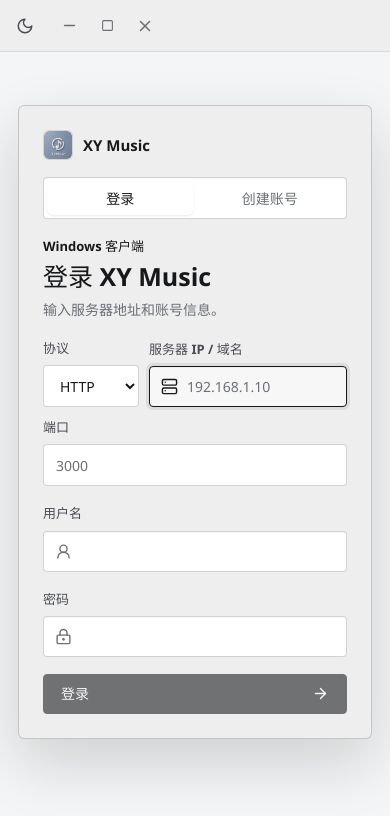
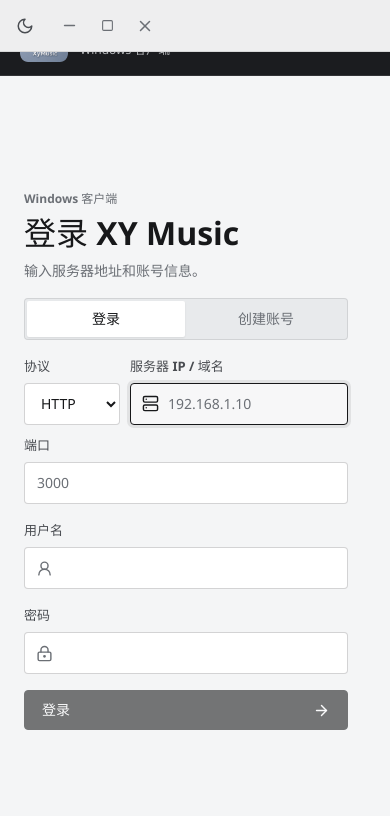
Before and after one commit to muchenspace/XyMusic, a Vue app in the folder Client/XyMusicForWin/: page / in a window 390 px wide. Shown: the top 816 px of the page. Built offline with nearby package versions, Linux system fonts and the light colour scheme.

Commit message:
重构 Windows 客户端账户与设置界面
登录页拆分为品牌区与表单区两栏，调整标题与模式切换顺序；设置页侧边导航由卡片改为右侧分隔线样式并收窄栏宽，统一标题字号、间距与激活态背景

```diff
--- a/Client/XyMusicForWin/src/presentation/components/LoginView.vue
+++ b/Client/XyMusicForWin/src/presentation/components/LoginView.vue
@@ -72,13 +72,20 @@
 
 <template>
   <main class="login-view">
+    <section class="login-brand-panel" aria-label="XY Music Windows 客户端">
+      <div class="login-brand">
+        <img class="login-brand-mark" :src="brandMark" alt="" />
+        <div><strong>XY Music</strong><span>Windows 客户端</span></div>
+      </div>
+    </section>
+
+    <section class="login-form-panel">
       <form class="login-card" :aria-busy="submitting" @submit.prevent="submit">
-      <div class="login-brand"><span class="brand-mark"><img :src="brandMark" alt="" /></span><strong>XY Music</strong></div>
+        <div class="login-heading"><p>Windows 客户端</p><h1>{{ mode === 'login' ? '登录 XY Music' : '创建 XY Music 账号' }}</h1><span>{{ mode === 'login' ? '输入服务器地址和账号信息。' : '账号将创建在当前连接的服务器。' }}</span></div>
         <div class="auth-mode-switch" role="tablist" aria-label="账号操作">
           <button type="button" role="tab" :aria-selected="mode === 'login'" :class="{ active: mode === 'login' }" @click="switchMode('login')">登录</button>
           <button type="button" role="tab" :aria-selected="mode === 'register'" :class="{ active: mode === 'register' }" @click="switchMode('register')">创建账号</button>
         </div>
-      <div class="login-heading"><p>Windows 客户端</p><h1>{{ mode === 'login' ? '登录 XY Music' : '创建 XY Music 账号' }}</h1><span>{{ mode === 'login' ? '输入服务器地址和账号信息。' : '账号将创建在当前连接的服务器。' }}</span></div>
 
         <div class="server-config-fields">
           <label class="field-group server-protocol"><span>协议</span><select v-model="protocol" required><option value="http">HTTP</option><option value="https">HTTPS</option></select></label>
@@ -104,5 +111,6 @@
           <span>{{ submitting ? "正在提交…" : mode === 'login' ? '登录' : '创建账号' }}</span><UserPlus v-if="!submitting && mode === 'register'" :size="17" aria-hidden="true" /><ArrowRight v-else-if="!submitting" :size="17" aria-hidden="true" />
         </button>
       </form>
+    </section>
   </main>
 </template>
--- a/Client/XyMusicForWin/src/styles/content.css
+++ b/Client/XyMusicForWin/src/styles/content.css
@@ -184,64 +184,75 @@
 .collection-header .collection-description { display: -webkit-box; overflow: hidden; max-width: 700px; -webkit-box-orient: vertical; -webkit-line-clamp: 2; line-height: 1.5; }
 
 .settings-view { width: 100%; max-width: none; margin: 0; }
-.settings-layout { display: grid; grid-template-columns: 196px minmax(0, 1fr); align-items: start; gap: clamp(24px, 3vw, 48px); }
-.settings-nav { position: sticky; top: 20px; display: grid; gap: 4px; padding: 6px; border: 1px solid var(--line); border-radius: var(--radius-md); background: var(--surface-solid); box-shadow: var(--shadow-sm); }
-.settings-nav-item { display: grid; width: 100%; min-height: 44px; grid-template-columns: 20px minmax(0, 1fr); align-items: center; gap: 10px; padding: 0 11px; border: 1px solid transparent; border-radius: var(--radius-sm); color: var(--text-secondary); background: transparent; cursor: pointer; text-align: left; font-size: 14px; font-weight: 600; transition: color var(--motion-fast) var(--ease-standard), border-color var(--motion-fast) var(--ease-standard), background var(--motion-fast) var(--ease-standard); }
-.settings-nav-item:hover { border-color: var(--line); color: var(--text); background: var(--surface-hover); }
-.settings-nav-item.active { border-color: color-mix(in srgb, var(--accent) 42%, var(--line)); color: var(--text); background: var(--accent-soft); box-shadow: inset 0 1px color-mix(in srgb, var(--text) 3%, transparent); }
-.settings-nav-item.active svg { color: var(--accent); }
+.settings-view > .section-heading { margin-bottom: 34px; }
+.settings-view > .section-heading h2 { font-size: 34px; }
+.settings-view > .section-heading p { font-size: 14px; }
+.settings-layout { display: grid; grid-template-columns: 184px minmax(0, 1fr); align-items: start; gap: clamp(32px, 4vw, 64px); }
+.settings-nav { position: sticky; top: 20px; display: grid; gap: 3px; padding: 0 22px 0 0; border-right: 1px solid var(--line); }
+.settings-nav-item { display: grid; width: 100%; min-height: 42px; grid-template-columns: 20px minmax(0, 1fr); align-items: center; gap: 10px; padding: 0 10px; border: 0; border-radius: var(--radius-sm); color: var(--text-muted); background: transparent; cursor: pointer; text-align: left; font-size: 14px; font-weight: 600; transition: color var(--motion-fast) var(--ease-standard), background var(--motion-fast) var(--ease-standard), box-shadow var(--motion-fast) var(--ease-standard); }
+.settings-nav-item:hover { color: var(--text); background: var(--surface-hover); }
+.settings-nav-item.active { color: var(--text); background: var(--surface-hover); box-shadow: inset 2px 0 var(--accent); }
+.settings-nav-item.active svg { color: var(--text); }
 .settings-panel { min-width: 0; }
-.settings-category-heading { padding: 1px 0 20px; border-bottom: 1px solid var(--line); }
+.settings-category-heading { padding: 0 0 22px; border-bottom: 1px solid var(--line-strong); }
 .settings-category-heading h3, .settings-category-heading p { margin: 0; }
-.settings-category-heading h3 { font-size: 22px; line-height: 1.25; }
+.settings-category-heading h3 { font-size: 24px; line-height: 1.2; }
 .settings-category-heading p { margin-top: 6px; color: var(--text-muted); font-size: 14px; }
 .settings-grid { display: grid; grid-template-columns: minmax(0, 1fr); gap: 0; align-items: start; }
-.settings-card { display: grid; gap: 18px; padding: 24px 0 28px; border-bottom: 1px solid var(--line); }
-.settings-card:first-child { padding-top: 0; }
+.settings-card { display: grid; gap: 20px; padding: 30px 0 32px; border-bottom: 1px solid var(--line); }
 .settings-card:last-child { border-bottom: 0; }
 .settings-card--profile { grid-row: auto; }
-.settings-card-heading { display: flex; align-items: flex-start; gap: 11px; }
-.settings-icon { display: grid; width: 34px; height: 34px; flex: 0 0 auto; place-items: center; border: 1px solid color-mix(in srgb, var(--accent) 36%, var(--line)); border-radius: 8px; color: var(--accent); background: var(--accent-soft); box-shadow: inset 0 1px color-mix(in srgb, var(--text) 3%, transparent); }
+.settings-card-heading { display: grid; grid-template-columns: 28px minmax(0, 1fr); align-items: flex-start; gap: 12px; }
+.settings-icon { display: grid; width: 28px; height: 28px; place-items: center; color: var(--text-secondary); }
 .settings-card-heading h3, .settings-card-heading p { margin: 0; }
-.settings-card-heading h3 { font-size: 15px; }
+.settings-card-heading h3 { font-size: 16px; }
 .settings-card-heading p { margin-top: 3px; color: var(--text-muted); font-size: 13px; }
-.avatar-setting { display: grid; grid-template-columns: 78px minmax(0, 1fr); align-items: center; gap: 16px; }
-.avatar-setting > img, .avatar-setting > span { display: grid; width: 78px; height: 78px; place-items: center; border: 1px solid color-mix(in srgb, var(--accent) 38%, var(--line-strong)); border-radius: 50%; color: var(--accent-contrast); background: var(--accent); box-shadow: var(--shadow-md); object-fit: cover; font-size: 24px; font-weight: 700; }
+.settings-card > .field-group { grid-template-columns: minmax(160px, 1fr) minmax(280px, 520px); align-items: center; gap: 24px; }
+.settings-card > .field-group:has(textarea) { align-items: start; }
+.settings-card > .field-group + .field-group { padding-top: 18px; border-top: 1px solid var(--line); }
+.avatar-setting { display: grid; grid-template-columns: 72px minmax(0, 1fr); align-items: center; gap: 18px; }
+.avatar-setting > img, .avatar-setting > span { display: grid; width: 72px; height: 72px; place-items: center; border-radius: 50%; color: var(--accent-contrast); background: var(--accent); object-fit: cover; font-size: 23px; font-weight: 700; }
 .avatar-setting strong, .avatar-setting small { display: block; }
 .avatar-setting small { margin: 4px 0 10px; color: var(--text-muted); font-size: 13px; }
 .avatar-setting .secondary-button { min-height: 32px; padding-inline: 12px; }
 .settings-actions { display: flex; justify-content: flex-end; }
 .server-config-fields { display: grid; grid-template-columns: 104px minmax(0, 1fr) 92px; align-items: end; gap: 10px; }
 .server-config-fields .input-shell { min-width: 0; }
-.account-details { display: grid; grid-template-columns: repeat(2, minmax(0, 1fr)); gap: 0; margin: 0; }
-.account-details > div { min-width: 0; padding: 4px 24px 4px 0; border-right: 1px solid var(--line); }
+.account-details { display: grid; grid-template-columns: repeat(2, minmax(0, 1fr)); gap: 0; margin: 0; border-top: 1px solid var(--line); border-bottom: 1px solid var(--line); }
+.account-details > div { min-width: 0; padding: 14px 24px 14px 0; border-right: 1px solid var(--line); }
 .account-details > div:last-child { padding-left: 24px; border-right: 0; }
 .account-details dt { color: var(--text-muted); font-size: 13px; font-weight: 600; }
 .account-details dd { overflow: hidden; margin: 6px 0 0; color: var(--text); font-size: 13px; font-weight: 600; text-overflow: ellipsis; white-space: nowrap; }
-.setting-row { display: flex; align-items: center; justify-content: space-between; gap: 18px; padding-top: 15px; border-top: 1px solid var(--line); }
+.setting-row { display: flex; min-height: 64px; align-items: center; justify-content: space-between; gap: 18px; padding: 12px 0; border-top: 1px solid var(--line); }
 .setting-row strong, .setting-row small { display: block; }
 .setting-row strong { font-size: 14px; }
 .setting-row small { margin-top: 4px; color: var(--text-muted); font-size: 13px; }
 .lyrics-font-setting > span:first-child { display: flex; align-items: center; justify-content: space-between; }
 .lyrics-font-setting output { color: var(--text-muted); font-size: 13px; font-variant-numeric: tabular-nums; }
-.lyrics-color-settings { display: grid; grid-template-columns: repeat(2, minmax(0, 1fr)); gap: 12px; }
+.lyrics-color-settings { display: grid; grid-template-columns: repeat(2, minmax(0, 1fr)); gap: 16px; }
 .lyrics-color-settings input[type="color"] { height: 40px; padding: 4px 6px; cursor: pointer; }
-.danger-zone .settings-icon { border-color: color-mix(in srgb, var(--danger) 25%, var(--line)); color: var(--danger); background: var(--danger-soft); }
+.danger-zone .settings-icon { color: var(--danger); }
 .setting-row.danger strong { color: var(--danger); }
 
-.login-view { display: grid; width: 100%; height: 100%; place-items: center; overflow: hidden; padding: 28px; background: var(--bg); }
-.login-card { display: grid; width: min(100%, 410px); max-height: calc(100vh - 72px); gap: 17px; overflow-y: auto; padding: 28px; border: 1px solid var(--line-strong); border-radius: var(--radius-md); background: var(--bg-elevated); box-shadow: var(--shadow-lg); }
-.auth-mode-switch { display: grid; grid-template-columns: 1fr 1fr; gap: 3px; padding: 3px; border: 1px solid var(--control-border); border-radius: var(--radius-sm); background: var(--surface-input); box-shadow: inset 0 1px color-mix(in srgb, var(--text) 3%, transparent); }
-.auth-mode-switch button { height: 34px; border: 0; border-radius: 7px; color: var(--text-muted); background: transparent; cursor: pointer; font-size: 14px; font-weight: 600; }
+.login-view { display: grid; width: 100%; height: 100%; grid-template-columns: minmax(300px, 0.78fr) minmax(500px, 1.22fr); overflow: hidden; background: var(--bg); }
+.login-brand-panel { display: grid; min-width: 0; place-items: center; overflow: hidden; padding: 40px; border-right: 1px solid rgba(255, 255, 255, 0.1); color: var(--media-text); background: var(--media-surface); }
+.login-brand { display: grid; justify-items: center; gap: 22px; text-align: center; }
+.login-brand-mark { display: block; width: 136px; height: 136px; border-radius: var(--radius-lg); object-fit: cover; }
+.login-brand > div strong, .login-brand > div span { display: block; }
+.login-brand > div strong { color: var(--media-text); font-size: 34px; font-weight: 650; line-height: 1.1; }
+.login-brand > div span { margin-top: 9px; color: var(--media-text-muted); font-size: 12px; }
+.login-form-panel { display: grid; min-width: 0; min-height: 0; place-items: center; overflow: hidden; padding: 30px 52px; }
+.login-card { display: grid; width: min(100%, 420px); max-height: 100%; gap: 16px; overflow-y: auto; padding: 2px 8px 2px 0; background: transparent; scrollbar-gutter: stable; }
+.auth-mode-switch { display: grid; grid-template-columns: 1fr 1fr; gap: 2px; padding: 2px; border: 1px solid var(--line); border-radius: var(--radius-sm); background: var(--surface); }
+.auth-mode-switch button { height: 36px; border: 0; border-radius: 2px; color: var(--text-muted); background: transparent; cursor: pointer; font-size: 14px; font-weight: 600; }
 .auth-mode-switch button:hover { color: var(--text); background: var(--surface-hover); }
-.auth-mode-switch button.active { color: var(--accent); background: var(--surface-raised); box-shadow: 0 1px 2px color-mix(in srgb, var(--text) 9%, transparent); }
-.login-brand { display: flex; align-items: center; gap: 10px; font-size: 15px; }
-.login-heading > p { margin: 0 0 5px; color: var(--accent); font-size: 13px; font-weight: 700; letter-spacing: 0; }
-.login-heading h1 { margin: 0; font-size: 25px; line-height: 1.2; letter-spacing: 0; }
+.auth-mode-switch button.active { color: var(--text); background: var(--surface-raised); box-shadow: 0 1px 2px color-mix(in srgb, var(--text) 8%, transparent); }
+.login-heading > p { margin: 0 0 7px; color: var(--text-muted); font-size: 12px; font-weight: 650; letter-spacing: 0; }
+.login-heading h1 { margin: 0; font-size: 32px; line-height: 1.14; letter-spacing: 0; }
 .login-heading > span { display: block; margin-top: 8px; color: var(--text-muted); font-size: 14px; }
-.input-shell { display: flex; height: 41px; align-items: center; gap: 9px; padding: 0 11px; border: 1px solid var(--control-border); border-radius: var(--radius-sm); color: var(--text-muted); background: var(--control-bg); box-shadow: inset 0 1px color-mix(in srgb, var(--text) 3%, transparent); transition: border-color 140ms, background 140ms, box-shadow 140ms; }
+.input-shell { display: flex; height: 42px; align-items: center; gap: 9px; padding: 0 11px; border: 1px solid var(--control-border); border-radius: var(--radius-sm); color: var(--text-muted); background: var(--control-bg); transition: border-color 140ms, background 140ms, box-shadow 140ms; }
 .input-shell:hover { border-color: var(--line-strong); }
-.input-shell:focus-within { border-color: var(--accent); color: var(--accent); background: var(--control-bg-hover); box-shadow: 0 0 0 3px var(--accent-soft), inset 0 1px color-mix(in srgb, var(--text) 3%, transparent); }
+.input-shell:focus-within { border-color: var(--accent); color: var(--text); background: var(--control-bg-hover); box-shadow: 0 0 0 3px var(--accent-soft); }
 .input-shell input { min-width: 0; min-height: 0; height: 38px; flex: 1; padding: 0; border: 0; border-radius: 0; background: transparent; box-shadow: none; }
 .input-shell input:focus { border: 0; background: transparent; box-shadow: none; }
 .login-error, .inline-error, .dialog-error { color: var(--danger); }
@@ -285,6 +296,9 @@
   .collection-actions { grid-column: 3; justify-self: start; }
   .settings-grid { grid-template-columns: 1fr; }
   .settings-card--profile { grid-row: auto; }
+  .login-view { grid-template-columns: minmax(280px, 0.66fr) minmax(480px, 1.34fr); }
+  .login-form-panel { padding-inline: 38px; }
+  .login-brand-mark { width: 118px; height: 118px; }
 }
 
 @media (max-width: 900px) {
@@ -299,8 +313,12 @@
   .track-row { grid-template-columns: 34px minmax(190px, 1.45fr) minmax(95px, 0.75fr) 48px 104px; padding-inline: 8px; }
   .track-actions { gap: 0; }
   .settings-layout { grid-template-columns: 1fr; gap: 20px; }
-  .settings-nav { position: static; display: flex; overflow-x: auto; scrollbar-width: thin; }
+  .settings-nav { position: static; display: flex; overflow-x: auto; padding: 0 0 14px; border-right: 0; border-bottom: 1px solid var(--line); scrollbar-width: thin; }
   .settings-nav-item { width: auto; min-width: max-content; grid-template-columns: 18px auto; flex: 0 0 auto; }
+  .login-view { grid-template-columns: minmax(240px, 0.55fr) minmax(460px, 1.45fr); }
+  .login-form-panel { padding-inline: 30px; }
+  .login-brand-mark { width: 104px; height: 104px; }
+  .login-brand > div strong { font-size: 28px; }
 }
 
 @media (max-width: 720px) {
@@ -322,6 +340,7 @@
   .collection-header h1 { font-size: 28px; }
   .collection-actions { grid-column: 2 / -1; flex-wrap: wrap; }
   .account-details { grid-template-columns: 1fr; }
+  .settings-card > .field-group { grid-template-columns: minmax(0, 1fr); gap: 7px; }
   .setting-row { align-items: flex-start; flex-direction: column; }
   .lyrics-color-settings { grid-template-columns: 1fr; }
   .server-config-fields { grid-template-columns: 96px minmax(0, 1fr); }
@@ -330,12 +349,22 @@
   .diagnostics-heading { align-items: flex-start; flex-direction: column; }
   .diagnostic-entry { grid-template-columns: 1fr auto; }
   .diagnostic-entry span, .diagnostic-entry p { grid-column: 1 / -1; }
-  .login-view { padding: 18px; }
-  .login-card { padding: 24px; }
+  .login-view { grid-template-columns: 1fr; grid-template-rows: 76px minmax(0, 1fr); }
+  .login-brand-panel { justify-items: start; padding: 10px 20px; border-right: 0; border-bottom: 1px solid rgba(255, 255, 255, 0.1); }
+  .login-brand { display: flex; gap: 12px; text-align: left; }
+  .login-brand-mark { width: 48px; height: 48px; }
+  .login-brand > div strong { font-size: 22px; }
+  .login-brand > div span { margin-top: 3px; }
+  .login-form-panel { padding: 20px 24px; }
 }
 
 @media (max-height: 650px) {
-  .login-card { gap: 13px; padding-block: 21px; }
+  .login-card { gap: 13px; }
   .login-heading > span { display: none; }
+  .login-brand-mark { width: 108px; height: 108px; }
   .hero { min-height: 280px; }
 }
+
+@media (max-width: 720px) and (max-height: 650px) {
+  .login-brand-mark { width: 48px; height: 48px; }
+}
```
Lines whose indentation alone changed are shown as unchanged.
